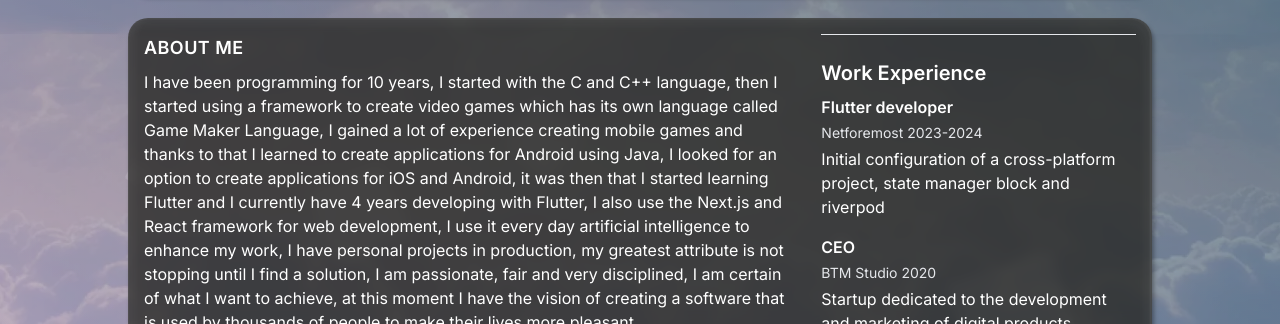
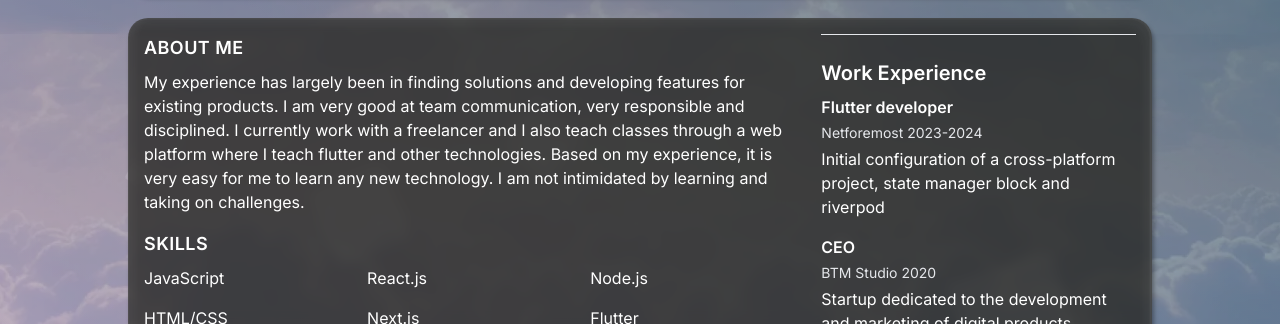
Before and after one commit to eliasbest07/btm-studio-home-page, a Next.js app: page /elias-montilla in a window 1280 px wide. Shown: the part 476-800 px from the top of the page. Built offline with nearby package versions, Linux system fonts and the light colour scheme.

Commit message:
elias-montilla page up

```diff
--- a/app/components/information.jsx
+++ b/app/components/information.jsx
@@ -13,7 +13,7 @@ export default function Information() {
             <div className="space-y-2">
               <h2 className="text-lg font-semibold tracking-wide uppercase text-white">About Me</h2>
               <p className="text-sm leading-loose md:text-base text-white">
-              I have been programming for 10 years, I started with the C and C++ language, then I started using a framework to create video games which has its own language called Game Maker Language, I gained a lot of experience creating mobile games and thanks to that I learned to create applications for Android using Java, I looked for an option to create applications for iOS and Android, it was then that I started learning Flutter and I currently have 4 years developing with Flutter, I also use the Next.js and React framework for web development, I use it every day artificial intelligence to enhance my work, I have personal projects in production, my greatest attribute is not stopping until I find a solution, I am passionate, fair and very disciplined, I am certain of what I want to achieve, at this moment I have the vision of creating a software that is used by thousands of people to make their lives more pleasant.
+              My experience has largely been in finding solutions and developing features for existing products. I am very good at team communication, very responsible and disciplined. I currently work with a freelancer and I also teach classes through a web platform where I teach flutter and other technologies. Based on my experience, it is very easy for me to learn any new technology. I am not intimidated by learning and taking on challenges.
               </p>
             </div>
             <div className="space-y-2">
```
